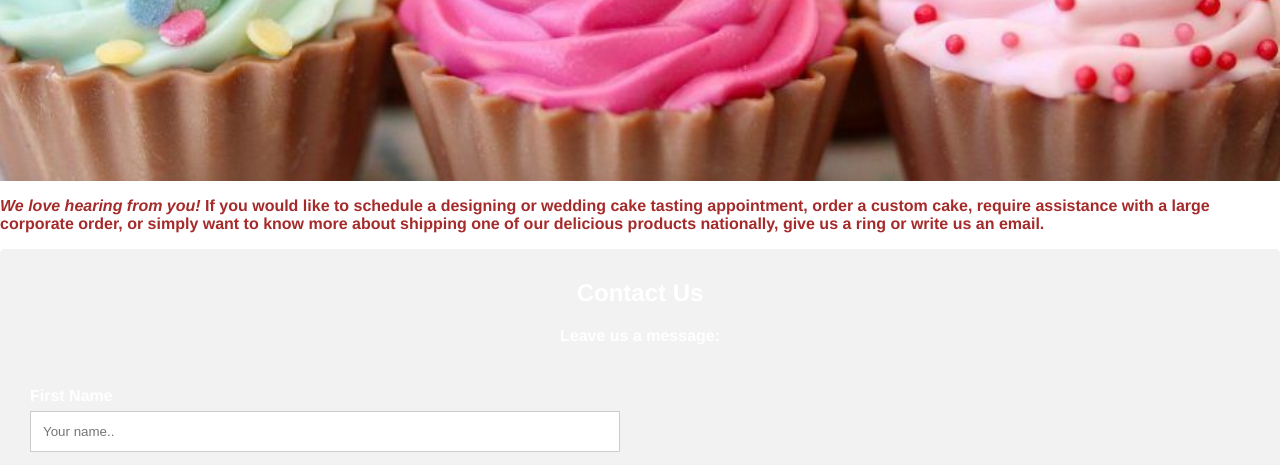
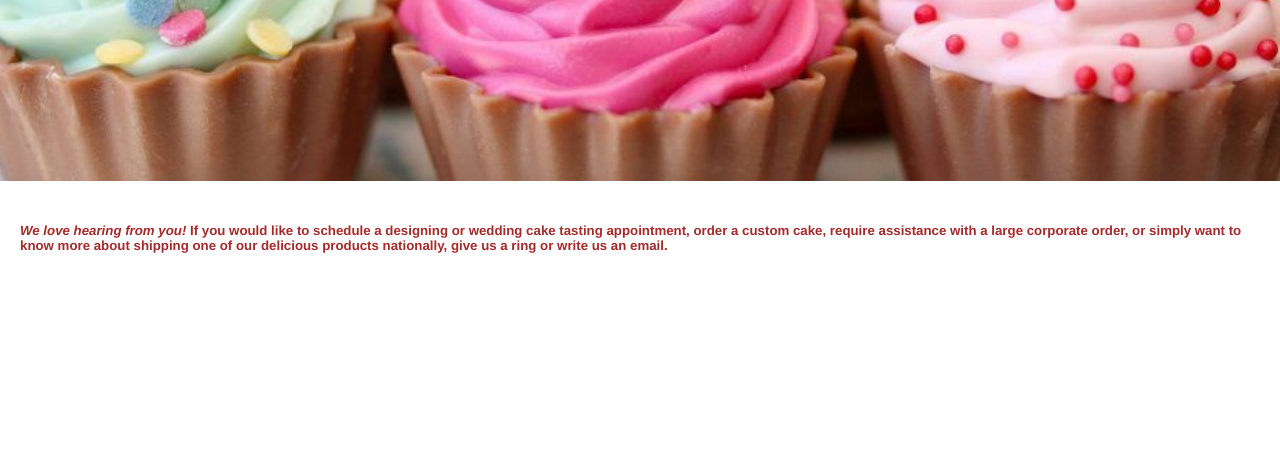
Before and after one commit to TNTJ/nini, a plain HTML site: page locations.html in a window 1280 px wide. Shown: the part 319-784 px from the top of the page. Drawn offline with Linux system fonts and the light colour scheme.

Commit message:
Update locations.html

```diff
--- a/locations.html
+++ b/locations.html
@@ -19,12 +19,19 @@
 <div style="text-align: center">
 <h1><strong> Call Order: 817-584-4345<strong></h1>
   </header>
-  <div style="color:#A52A2A">
-    <p><h7><em>We love hearing from you!</em> If you would like to schedule a designing or wedding cake tasting appointment,
+  <div>
+    <p>
+    <h5><em>We love hearing from you!</em> If you would like to schedule a designing or wedding cake tasting appointment,
     order a custom cake, require assistance with a large corporate order,
     or simply want to know more about shipping one of our delicious products nationally,
-give us a ring or write us an email.</h7></p>
+give us a ring or write us an email.</h5>
+    </p>
     </div>
+  <style>
+    h5{
+      color:#A52A2A;
+      padding:20px;
+    }
   <div class="container">
   <div style="text-align:center">
     <h2>Contact Us</h2>
```
